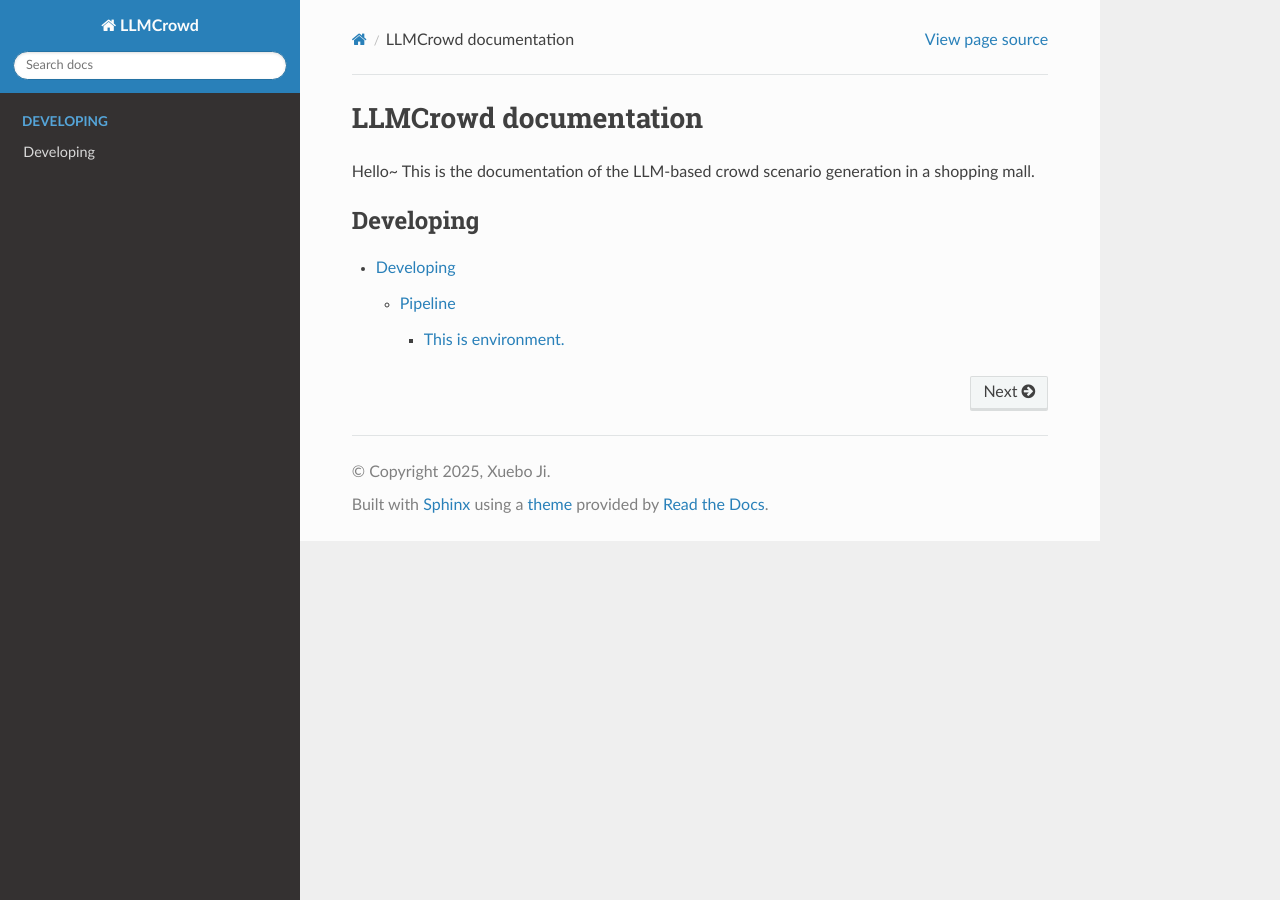
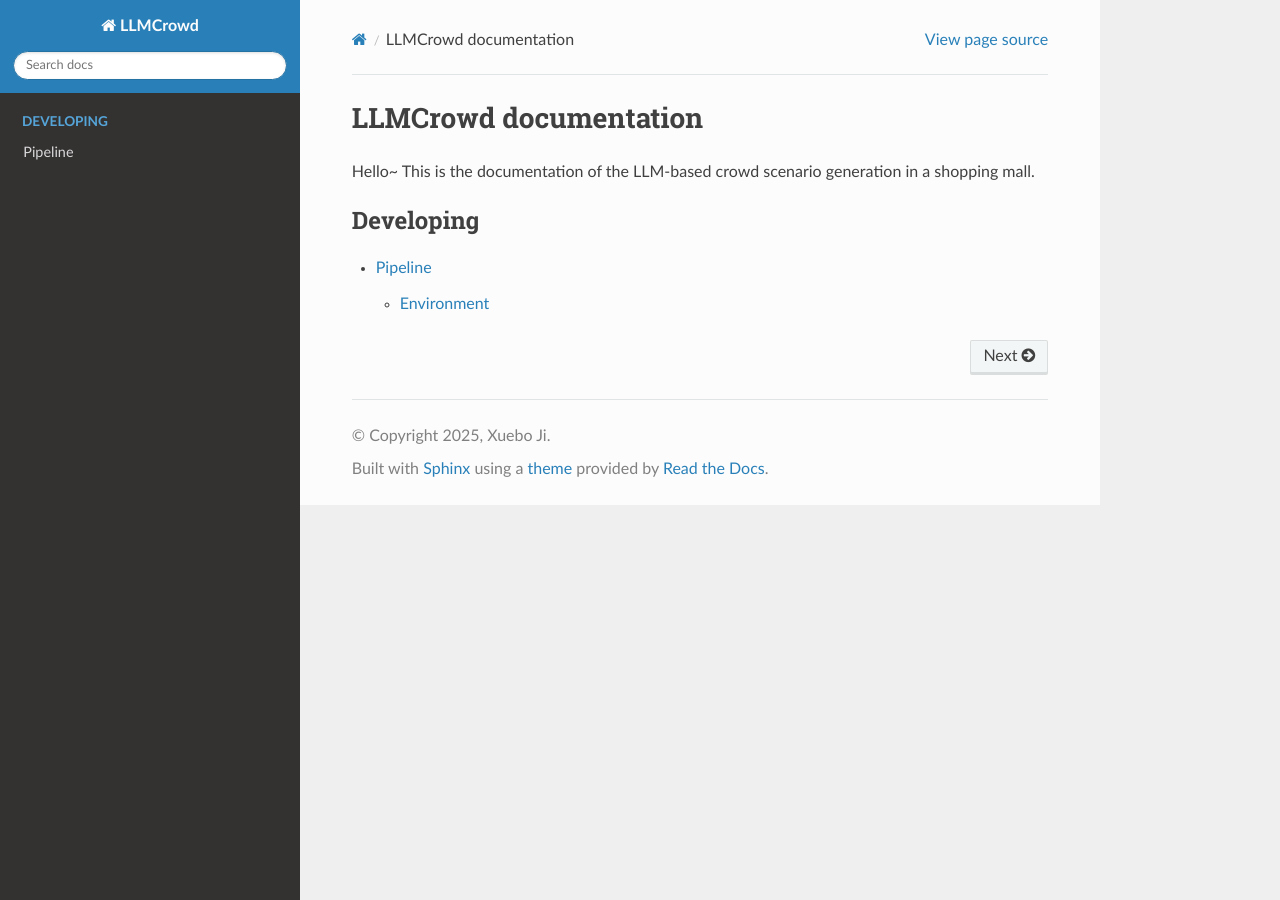
Before and after one commit to MLZG/LLMCrowd_Docs, a Sphinx documentation site: the page built from source/index.rst, in a window 1280 px wide. Built offline with Sphinx 7.4.7 and the Read the Docs theme 3.1.0, drawn with Linux system fonts in a browser that asks for light colours.

Commit message:
update the pipeline content

```diff
--- a/source/developing/pipeline/environment.md
+++ b/source/developing/pipeline/environment.md
@@ -1 +1 @@
-## This is environment.
+## Environment
--- a/source/developing/pipeline/index.rst
+++ b/source/developing/pipeline/index.rst
@@ -6,6 +6,6 @@ Pipeline.
 
 .. toctree::
    :maxdepth: 2
-   :caption: Environment
+   :caption: Pipeline
 
    environment
--- a/source/index.rst
+++ b/source/index.rst
@@ -8,4 +8,4 @@ Hello~ This is the documentation of the LLM-based crowd scenario generation in a
    :maxdepth: 3
    :caption: Developing
 
-   developing/index
+   developing/pipeline/index
```
Also changed, not shown: source/developing/index.rst (deleted, +0 -11 lines).
